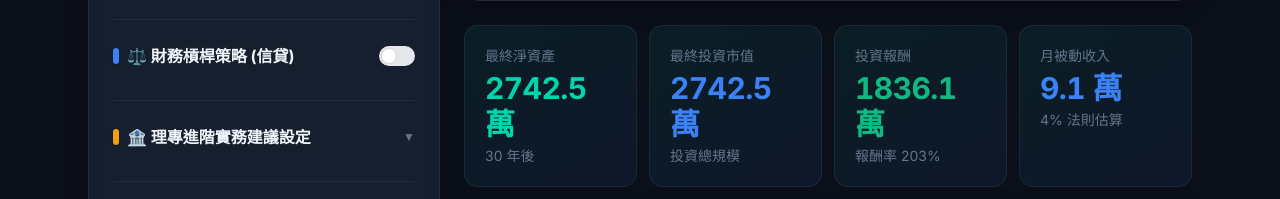
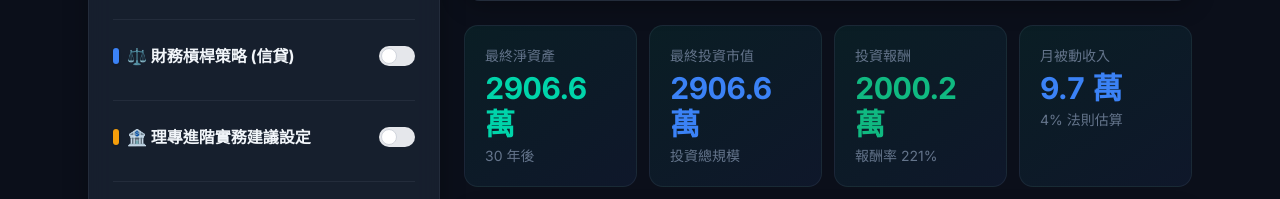
Before and after one commit to a0955329835-code/lifescope, a Next.js app: page /simulator in a window 1280 px wide. Shown: the part 733-932 px from the top of the page. Built offline with nearby package versions, Linux system fonts and the light colour scheme.

Commit message:
style: replace banker settings collapsible dropdown with a standard ToggleSwitch header to match UI strategy

```diff
--- a/app/simulator/page.tsx
+++ b/app/simulator/page.tsx
@@ -97,6 +97,7 @@ function SimulatorContent() {
     frictionRate: 0.3,
     isInsuranceEnabled: false,
     insurancePremium: 1500,
+    isBankerEnabled: false,
   });
 
   const [isLeverageEnabled, setIsLeverageEnabled] = useState(false);
@@ -264,6 +265,7 @@ function SimulatorContent() {
       frictionRate: 0.3,
       isInsuranceEnabled: false,
       insurancePremium: 1500,
+      isBankerEnabled: false,
       ...scenario.params,
     });
     if (scenario.housingParams) {
--- a/components/simulator/BasicTab.tsx
+++ b/components/simulator/BasicTab.tsx
@@ -26,8 +26,6 @@ export default function BasicTab({
   setIsLeverageEnabled,
   computedMonthlyLoan,
 }: BasicTabProps) {
-  const [isBankerOpen, setIsBankerOpen] = useState(false);
-
   return (
     <>
       <SectionHeader
@@ -76,24 +74,18 @@ export default function BasicTab({
       />
 
       {/* 🏦 理專進階實務建議設定 */}
-      <div className="mt-8 mb-5 border-t pt-6" style={{ borderColor: "var(--border-subtle)" }}>
-        <button
-          type="button"
-          onClick={() => setIsBankerOpen(!isBankerOpen)}
-          className="w-full flex items-center justify-between font-bold text-base outline-none cursor-pointer text-left"
-          style={{ color: "var(--text-primary)" }}
-        >
-          <span className="flex items-center gap-2">
-            <span className="w-1.5 h-4 rounded-full shadow-sm" style={{ background: "var(--accent-warning)" }} />
-            🏦 理專進階實務建議設定
-          </span>
-          <span className={`text-xs transition-transform duration-300 ${isBankerOpen ? "rotate-180" : ""}`} style={{ color: "var(--text-muted)" }}>
-            ▼
-          </span>
-        </button>
+      <SubSectionHeader title="🏦 理專進階實務建議設定" colorHex="var(--accent-warning)">
+        <ToggleSwitch
+          checked={basicParams.isBankerEnabled || false}
+          onChange={(v) => {
+            updateBasic("isBankerEnabled", v);
+          }}
+          colorClass="peer-checked:bg-amber-500"
+        />
+      </SubSectionHeader>
 
-        {isBankerOpen && (
-          <div className="mt-4 space-y-4">
+      {basicParams.isBankerEnabled && (
+        <InfoBox colorHex="var(--accent-warning)" dashed>
           <SliderInput
             id="frictionRate"
             label="交易與稅務摩擦損耗"
@@ -131,9 +123,8 @@ export default function BasicTab({
               hint="保費將作為必需支出按月自現金流扣除，但在遭遇「保險理賠範圍」的意外中斷事件時可獲得全額理賠。"
             />
           )}
-          </div>
+        </InfoBox>
       )}
-      </div>
 
       <SubSectionHeader title="🌟 人生重大事件 (Life Events)" colorHex="#ec4899">
         <ToggleSwitch
--- a/lib/calculator.ts
+++ b/lib/calculator.ts
@@ -28,6 +28,7 @@ export interface BasicParams {
   frictionRate?: number;       // 交易與稅務摩擦損耗年利率 (%)
   isInsuranceEnabled?: boolean; // 是否配置風險防禦保險
   insurancePremium?: number;   // 每月保費 (元)
+  isBankerEnabled?: boolean;   // 是否開啟理專進階建議設定
 }
 
 export interface HousingParams {
@@ -133,10 +134,12 @@ export function calculateProjection(params: BasicParams, lifeStages?: LifeStage[
     frictionRate = 0,
     isInsuranceEnabled = false,
     insurancePremium = 0,
+    isBankerEnabled = false,
   } = params;
 
-  // 投資年化報酬率扣除摩擦損耗，最少為 0%
-  const effectiveReturn = Math.max(0, annualReturn - frictionRate);
+  // 投資年化報酬率扣除摩擦損耗 (僅在理專建議開啟時生效)
+  const actualFriction = isBankerEnabled ? frictionRate : 0;
+  const effectiveReturn = Math.max(0, annualReturn - actualFriction);
   const monthlyRate = effectiveReturn / 100 / 12;
   const data: YearlyData[] = [];
 
@@ -177,8 +180,8 @@ export function calculateProjection(params: BasicParams, lifeStages?: LifeStage[
     const isPayingLoan = leverageRecurYears > 0 || year <= leverageYears;
     const loanDeduction = (leverageAmount > 0 && isPayingLoan) ? monthlyLoanPayment : 0;
 
-    // 保費作為必需性現金支出，按月扣除
-    const monthlyInsuranceDeduction = isInsuranceEnabled ? insurancePremium : 0;
+    // 保費作為必需性現金支出，按月扣除 (僅在理專建議與保險均開啟時生效)
+    const monthlyInsuranceDeduction = (isBankerEnabled && isInsuranceEnabled) ? insurancePremium : 0;
 
     for (let month = 0; month < 12; month++) {
       // 每月資產增長 = 先計算本月投資報酬，再加入(或扣除)現金流（含保費）
@@ -213,8 +216,8 @@ export function calculateProjection(params: BasicParams, lifeStages?: LifeStage[
       for (const ev of activeEvents) {
         let impact = ev.amount;
 
-        // 若屬於收入中斷型事件，且使用者啟用了保險防護罩，且該事件為可保險項目：
-        if (ev.type === "interruption" && isInsuranceEnabled && ev.isInsurable) {
+        // 若屬於收入中斷型事件，且使用者啟用了理專建議與保險防護罩，且該事件為可保險項目：
+        if (ev.type === "interruption" && isBankerEnabled && isInsuranceEnabled && ev.isInsurable) {
           // 保險理賠覆蓋：淨損失歸零
           impact = 0;
         }
```
Lines whose indentation alone changed are shown as unchanged.
